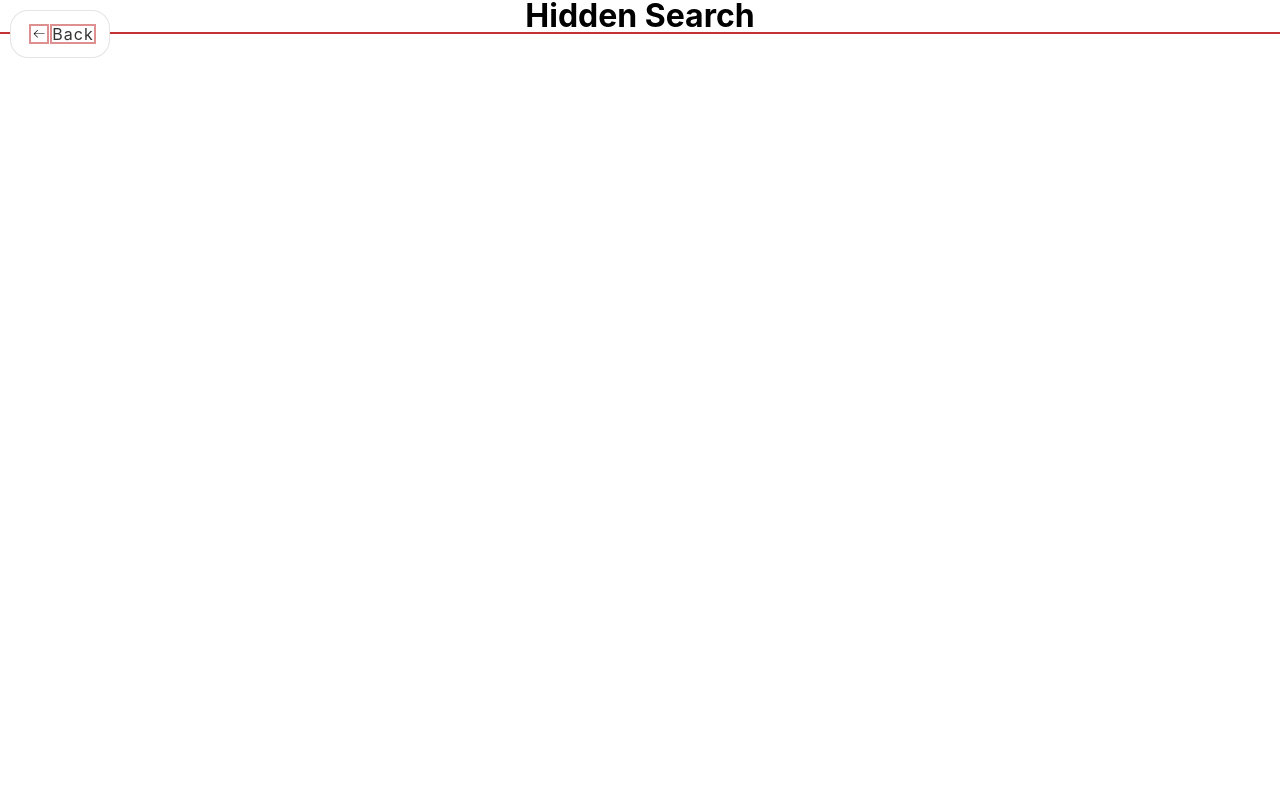
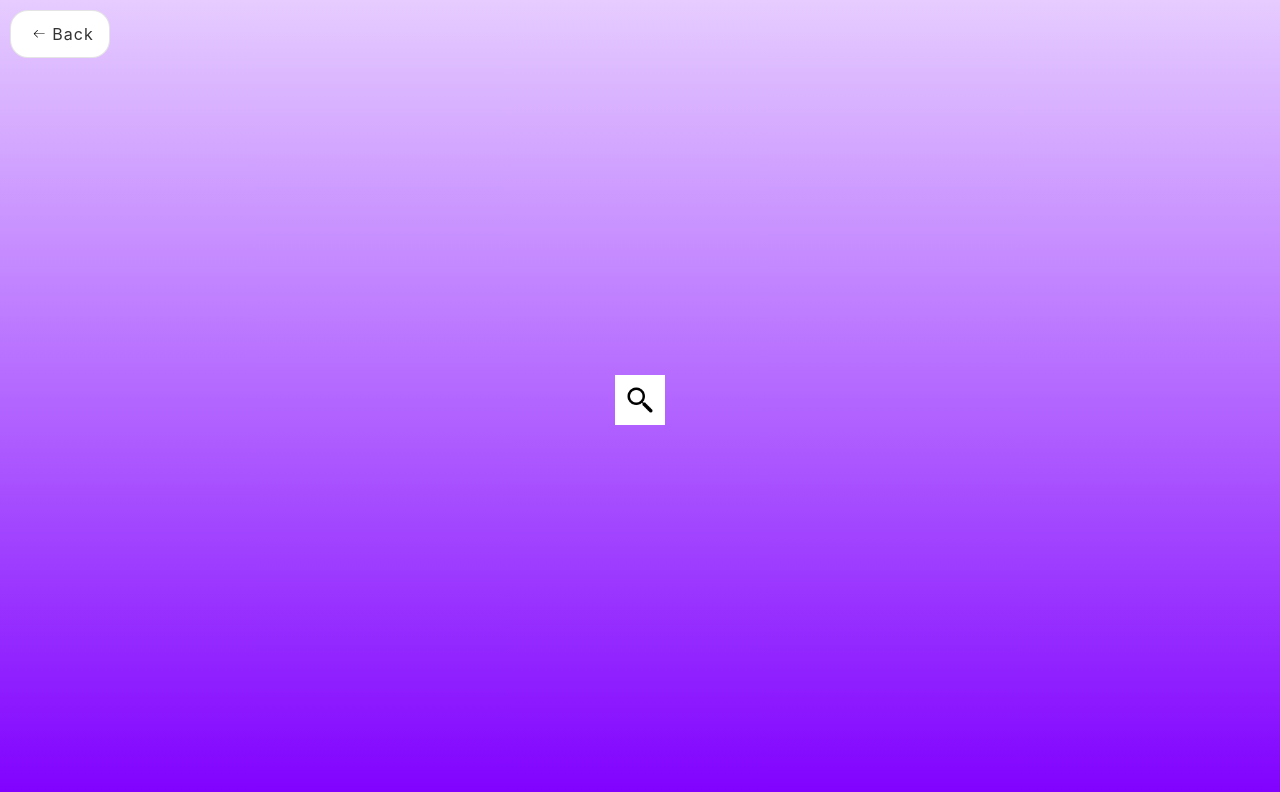
Before and after one commit to jorgehenrrique/50projects-react, a React (Vite) app: page /50projects-react/pages/04hidden-search in a window 1280 px wide. Shown: the top 792 px of the page. Built offline with nearby package versions, Linux system fonts and the light colour scheme.

Commit message:
finalizado css proj04

```diff
--- a/src/App.jsx
+++ b/src/App.jsx
@@ -1,12 +1,20 @@
 import './styles/reset.css';
 import './styles/App.css';
-import { NavLink } from 'react-router-dom';
+import { NavLink, useLocation } from 'react-router-dom';
+import { useEffect, useState } from 'react';
 
 function App() {
-  document.title = '50projects react';
+  document.title = '50projects React';
+  const { pathname } = useLocation();
+  const [opacity, setOpacity] = useState(null);
+
+  useEffect(() => {
+    (pathname === '/50projects-react/' || pathname === '/50projects-react') ?
+      setOpacity(true) : setOpacity(false);
+  }, [pathname]);
 
   return (
-    <div className="container">
+    <div className={`container ${opacity ? "opacity" : ""}`}>
       <NavLink className='item' to='./pages/01expanding-cards/'>Expanding Cards</NavLink>
       <NavLink className='item' to='./pages/02progress-steps/'>Progress Steps</NavLink>
       <NavLink className='item' to='./pages/03rotating-nav-animation/'>Rotating Nav Animation</NavLink>
--- a/src/components/backhome/BackHome.css
+++ b/src/components/backhome/BackHome.css
@@ -16,7 +16,7 @@
   background-color: #eeeeee4b;
   border-radius: var(--border-radius);
   letter-spacing: 1px;
-  transition: all 0.4s linear;
+  transition: all 0.3s linear;
   border: 1px solid #c0c0c06f;
   cursor: pointer;
   /* border: none; */
--- a/src/pages/04hidden-search/HiddenSearch.css
+++ b/src/pages/04hidden-search/HiddenSearch.css
@@ -0,0 +1,37 @@
+.container-04 {
+  display: flex;
+  justify-content: center;
+  align-items: center;
+  height: 100vh;
+  background: linear-gradient(#e6ccff, #cc99ff, #b366ff, #9933ff, #8000ff);
+}
+.imput-search04 {
+  width: 0rem;
+  height: 5rem;
+  font-size: 1.8rem;
+  background-color: #fff;
+  transition: all 0.2s ease-out;
+  border-radius: 1rem 0 0 1rem;
+  border: none;
+  padding: 0;
+}
+.imput-search04.open04 {
+  width: 20rem;
+  transition: all 0.2s ease-in;
+  padding-left: 1rem;
+}
+.btn-04 {
+  cursor: pointer;
+  height: 5rem;
+  width: 5rem;
+  background-color: #fff;
+}
+.btn-04.open04 {
+  transition: all 0.4s;
+  border-radius: 0 1rem 1rem 0;
+}
+.btn-04 img {
+  height: 5rem;
+  width: 5rem;
+  padding: 1rem;
+}
--- a/src/pages/04hidden-search/HiddenSearch.jsx
+++ b/src/pages/04hidden-search/HiddenSearch.jsx
@@ -1,8 +1,20 @@
+import { useState } from 'react';
+import './HiddenSearch.css';
+import lupa from './img/lupa.png';
 
 export default function HiddenSearch() {
   document.title = 'Hidden Search';
 
+  const [open, setOpen] = useState(false);
+  const handleOpen = () => setOpen(!open);
+
   return (
-    <h1>Hidden Search</h1>
+    <div className='container-04'>
+      <input className={`imput-search04 ${open ? 'open04' : ''}`}
+        type="text" placeholder='Buscar...' />
+      {/* <button className='btn-04' */}
+      <button className={`btn-04 ${open ? 'open04' : ''}`}
+        onClick={handleOpen}><img src={lupa} /></button>
+    </div>
   );
 }
--- a/src/styles/App.css
+++ b/src/styles/App.css
@@ -3,9 +3,9 @@ body {
   overflow: auto;
   /* border: 4px solid rgb(0, 255, 132); */
 }
-* {
+/* * {
   outline: 2px solid rgba(184, 13, 13, 0.462);
-}
+} */
 #root {
   max-width: 1280px;
   margin: 0 auto;
@@ -22,8 +22,14 @@ body {
   gap: 2rem;
   margin-top: 5rem;
   padding: 0 1rem;
-  /* border: 4px solid red; */
+  transition: all 0.6s ease;
+  opacity: 0;
 }
+.container.opacity {
+  transition-delay: 0.1s;
+  opacity: 1;
+}
+
 .item {
   /* width: 30rem; */
   height: 20rem;
```
Also changed, not shown: src/pages/04hidden-search/img/lupa.png (added).
